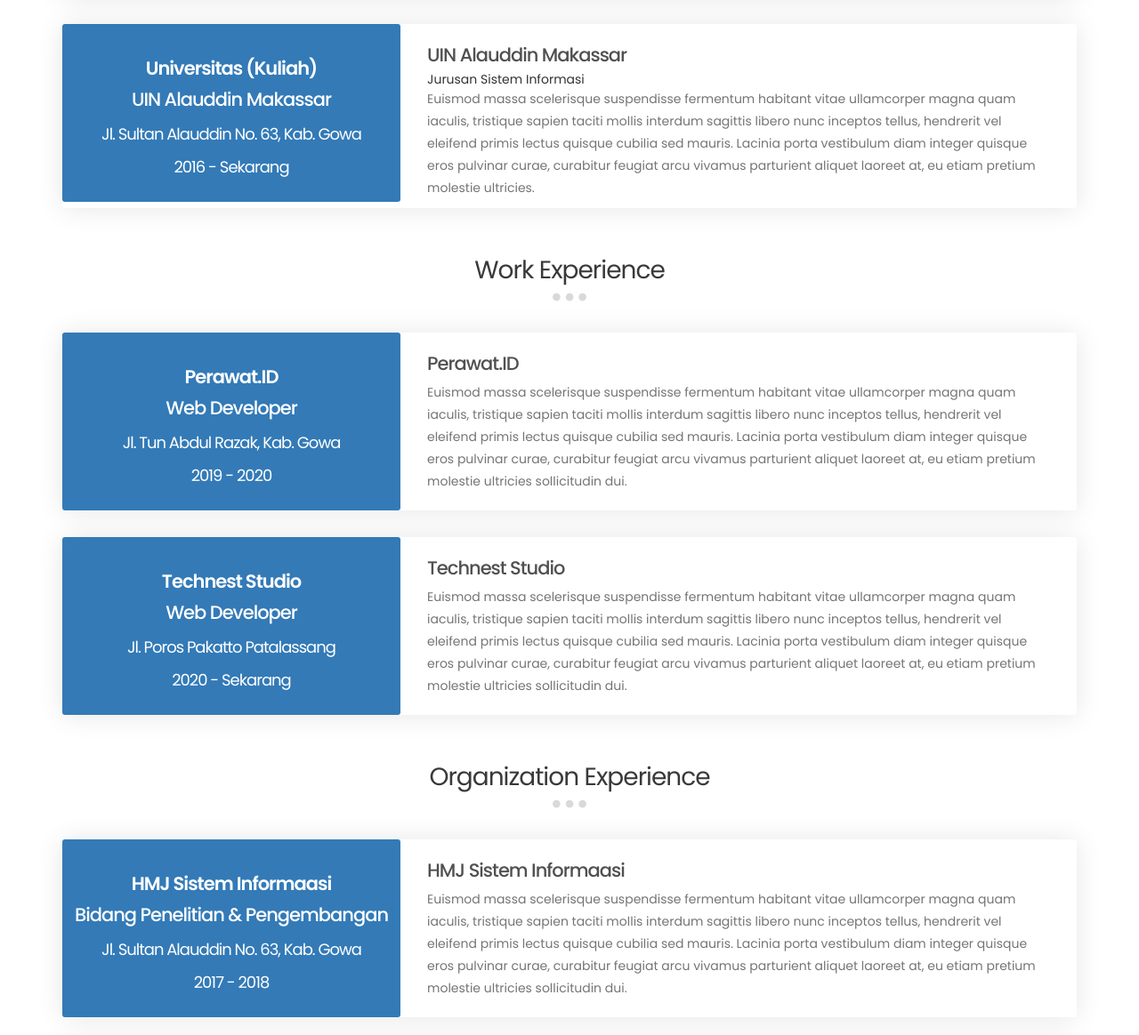
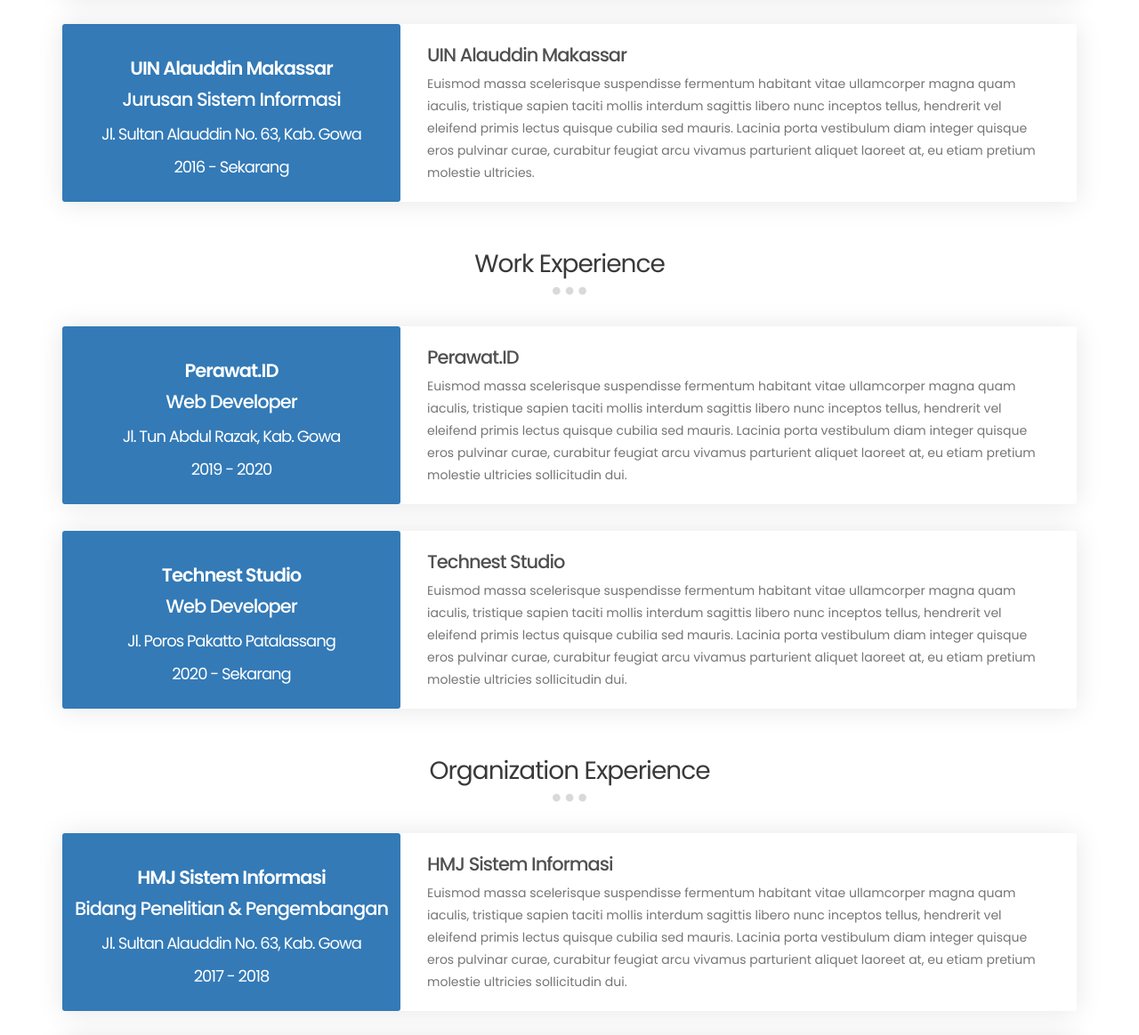
Before and after one commit to Rahmat-Ilyas/rahmat-ilyas.github.io, a plain HTML site: page index.html in a window 1280 px wide. Shown: the part 2638-3802 px from the top of the page at 89% size. Drawn offline with Linux system fonts and the light colour scheme.

Commit message:
Update index.html

```diff
--- a/index.html
+++ b/index.html
@@ -332,16 +332,15 @@
                          <div class="row">
                               <div class="col-md-4 col-sm-6" style="padding: 0px;">
                                    <div class="card-body bg-primary exp-right">
-                                        <h3 style="font-weight: bold;">Universitas (Kuliah)</h3>
-                                        <h3 style="margin-top: 5px;">UIN Alauddin Makassar</h3>
+                                        <h3 style="font-weight: bold;">UIN Alauddin Makassar</h3>
+                                        <h3 style="margin-top: 5px;">Jurusan Sistem Informasi</h3>
                                         <h4>Jl. Sultan Alauddin No. 63, Kab. Gowa</h4>
                                         <h4>2016 - Sekarang</h4>
                                    </div>
                               </div>
                               <div class="col-md-8 col-sm-6">
                                    <div class="card-body exp-left">
-                                        <h3 style="margin-bottom: 2px;">UIN Alauddin Makassar</h3>
-                                        <span>Jurusan Sistem Informasi</span>
+                                        <h3 style="margin-bottom: 5px;">UIN Alauddin Makassar</h3>
                                         <p>Euismod massa scelerisque suspendisse fermentum habitant vitae ullamcorper magna quam iaculis, tristique sapien taciti mollis interdum sagittis libero nunc inceptos tellus, hendrerit vel eleifend primis lectus quisque cubilia sed mauris. Lacinia porta vestibulum diam integer quisque eros pulvinar curae, curabitur feugiat arcu vivamus parturient aliquet laoreet at, eu etiam pretium molestie ultricies.</p>
                                    </div>
                               </div>
@@ -416,7 +415,7 @@
                          <div class="row">
                               <div class="col-md-4 col-sm-6" style="padding: 0px;">
                                    <div class="card-body bg-primary exp-right">
-                                        <h3 style="font-weight: bold;">HMJ Sistem Informaasi</h3>
+                                        <h3 style="font-weight: bold;">HMJ Sistem Informasi</h3>
                                         <h3 style="margin-top: 5px;">Bidang Penelitian & Pengembangan</h3>
                                         <h4>Jl. Sultan Alauddin No. 63, Kab. Gowa</h4>
                                         <h4>2017 - 2018</h4>
@@ -424,7 +423,7 @@
                               </div>
                               <div class="col-md-8 col-sm-6">
                                    <div class="card-body exp-left">
-                                        <h3 style="margin-bottom: 5px;">HMJ Sistem Informaasi</h3>
+                                        <h3 style="margin-bottom: 5px;">HMJ Sistem Informasi</h3>
                                         <p>Euismod massa scelerisque suspendisse fermentum habitant vitae ullamcorper magna quam iaculis, tristique sapien taciti mollis interdum sagittis libero nunc inceptos tellus, hendrerit vel eleifend primis lectus quisque cubilia sed mauris. Lacinia porta vestibulum diam integer quisque eros pulvinar curae, curabitur feugiat arcu vivamus parturient aliquet laoreet at, eu etiam pretium molestie ultricies sollicitudin dui.</p>
                                    </div>
                               </div>
```
